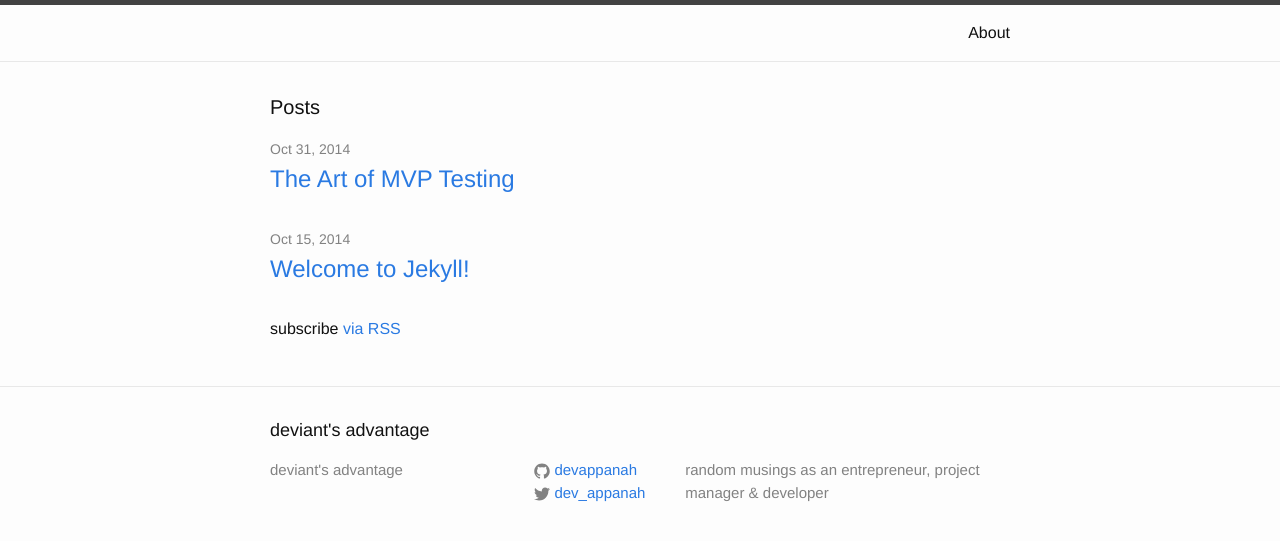
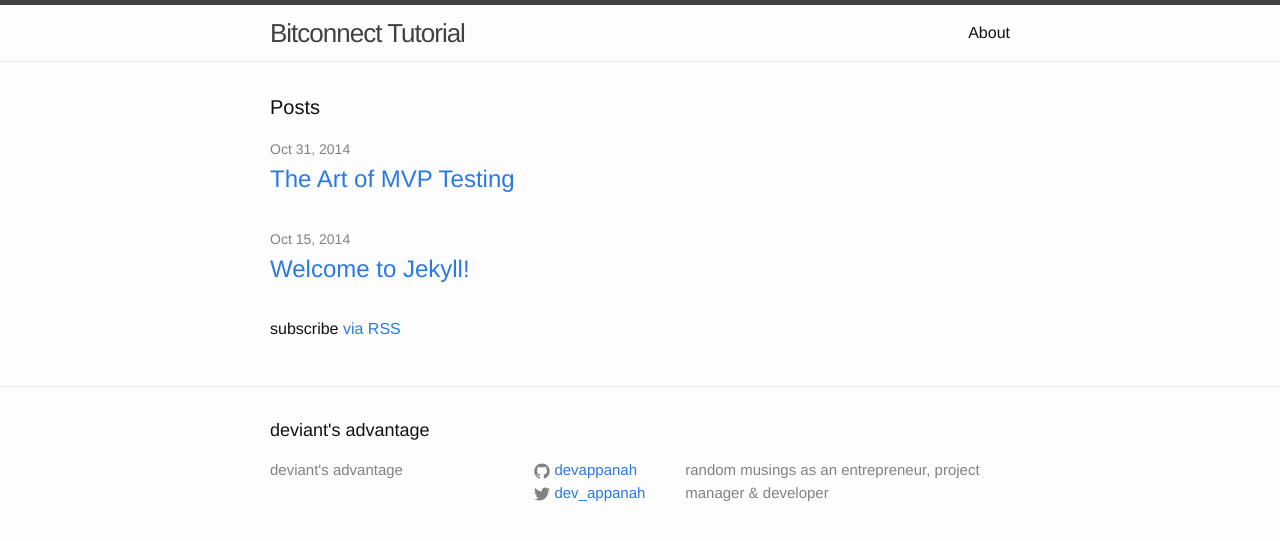
Before and after one commit to devappanah/d8h.github.io, a Jekyll site: the page built from index.html, in a window 1280 px wide. Shown: the top 541 px of the page. Built offline with Jekyll 4.4.1, drawn with Linux system fonts in a browser that asks for light colours.

Commit message:
Changed header title

```diff
--- a/_includes/header.html
+++ b/_includes/header.html
@@ -2,7 +2,7 @@
 
   <div class="wrapper">
 
-    <a class="site-title" href="{{ site.baseurl }}/">{{ Bitconnect Tutorial }}</a>
+    <a class="site-title" href="{{ site.baseurl }}/">Bitconnect Tutorial</a>
 
     <nav class="site-nav">
       <a href="#" class="menu-icon">
```
